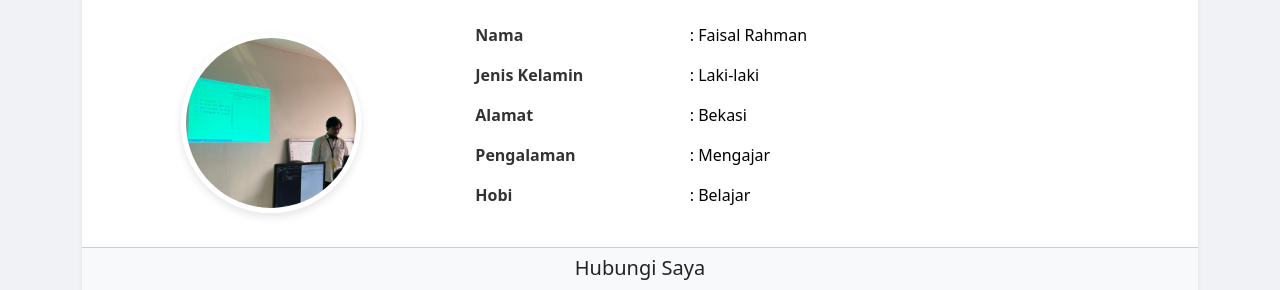
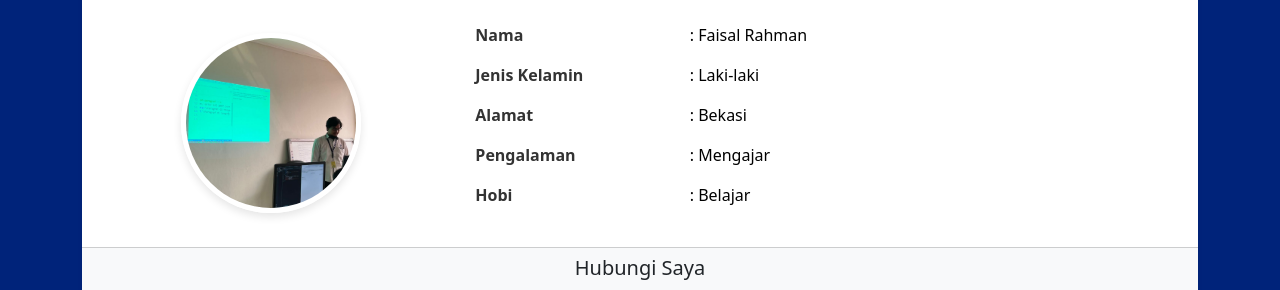
Before and after one commit to faisalrahmanB/BiodataInstruktur, a plain HTML site: page index.html in a window 1280 px wide. Shown: the part 112-402 px from the top of the page. Drawn offline with nearby package versions, Linux system fonts and the light colour scheme.

Commit message:
Merubah warna background

```diff
--- a/style.css
+++ b/style.css
@@ -1,5 +1,5 @@
 body {
-    background-color: #f0f2f5; /* Warna latar belakang halaman */
+    background-color: #00237a; /* Warna latar belakang halaman */
 }
 
 .biodata-card {
```
